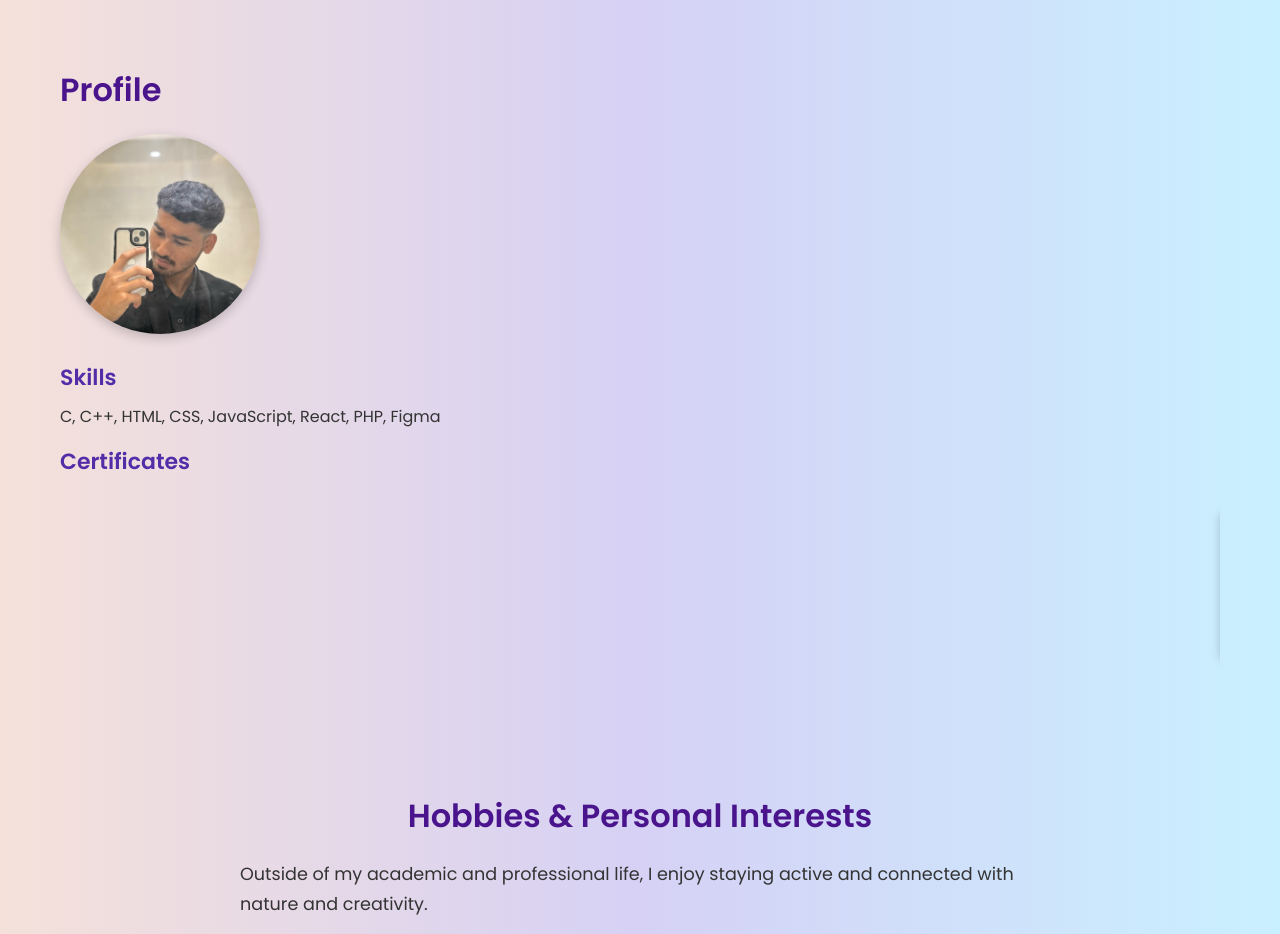
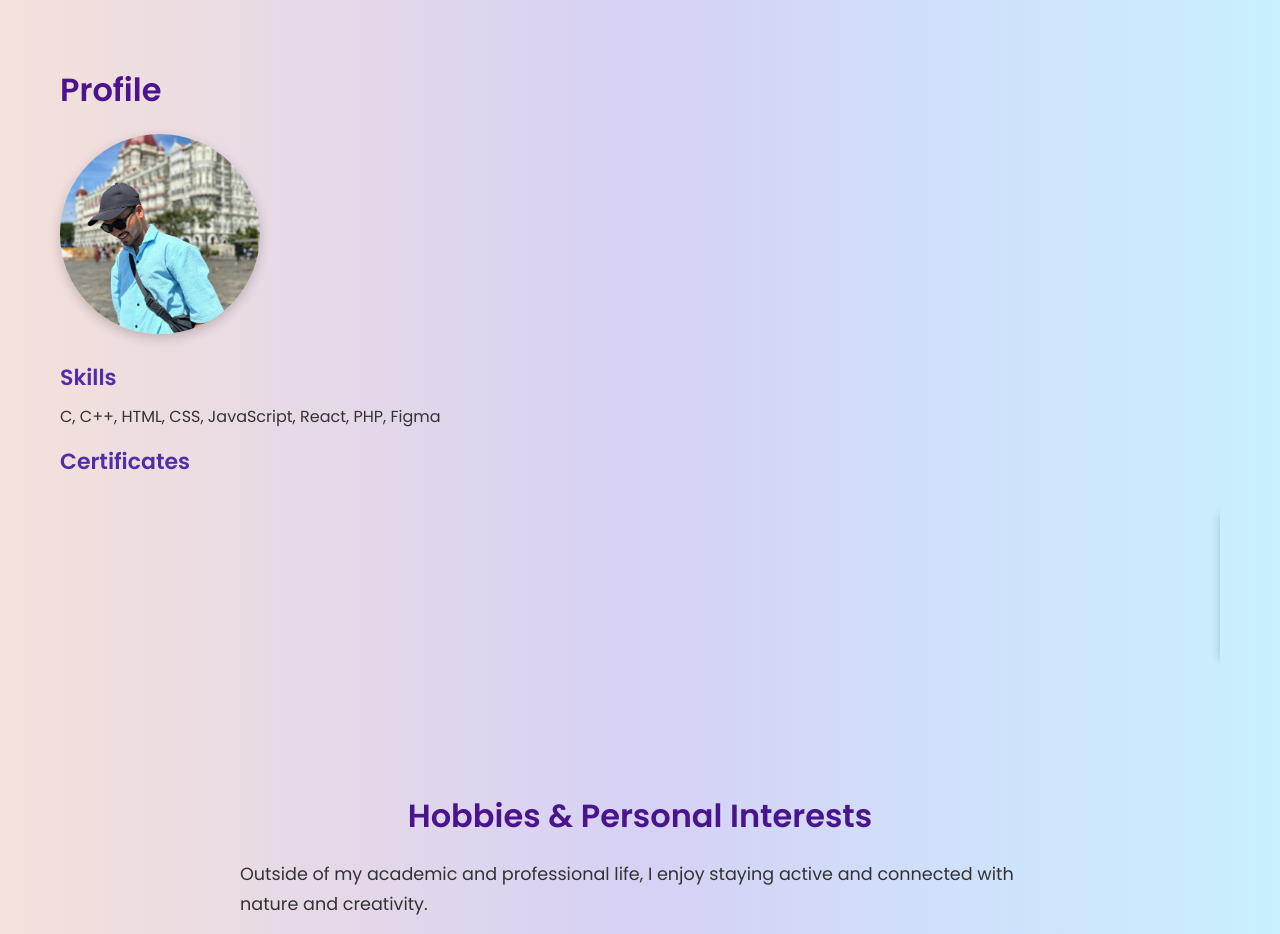
Before and after one commit to Imran172005/resume_profile, a plain HTML site: page index.html in a window 1280 px wide. Shown: the part 3360-4294 px from the top of the page. Drawn offline with Linux system fonts and the light colour scheme.

Commit message:
index.html

```diff
--- a/index.html
+++ b/index.html
@@ -287,7 +287,7 @@
   <section id="profile">
     <h2>Profile</h2>
     <div class="avatar">
-      <img src="i am.jpg" alt="Imran Aziz Tamboli">
+     <img src="/WhatsApp Image 2025-06-30 at 18.48.16_ab3c152a.jpg" alt="Imran Aziz Tamboli">
     </div>
     <h3>Skills</h3>
     <p>C, C++, HTML, CSS, JavaScript, React, PHP, Figma</p>
```
